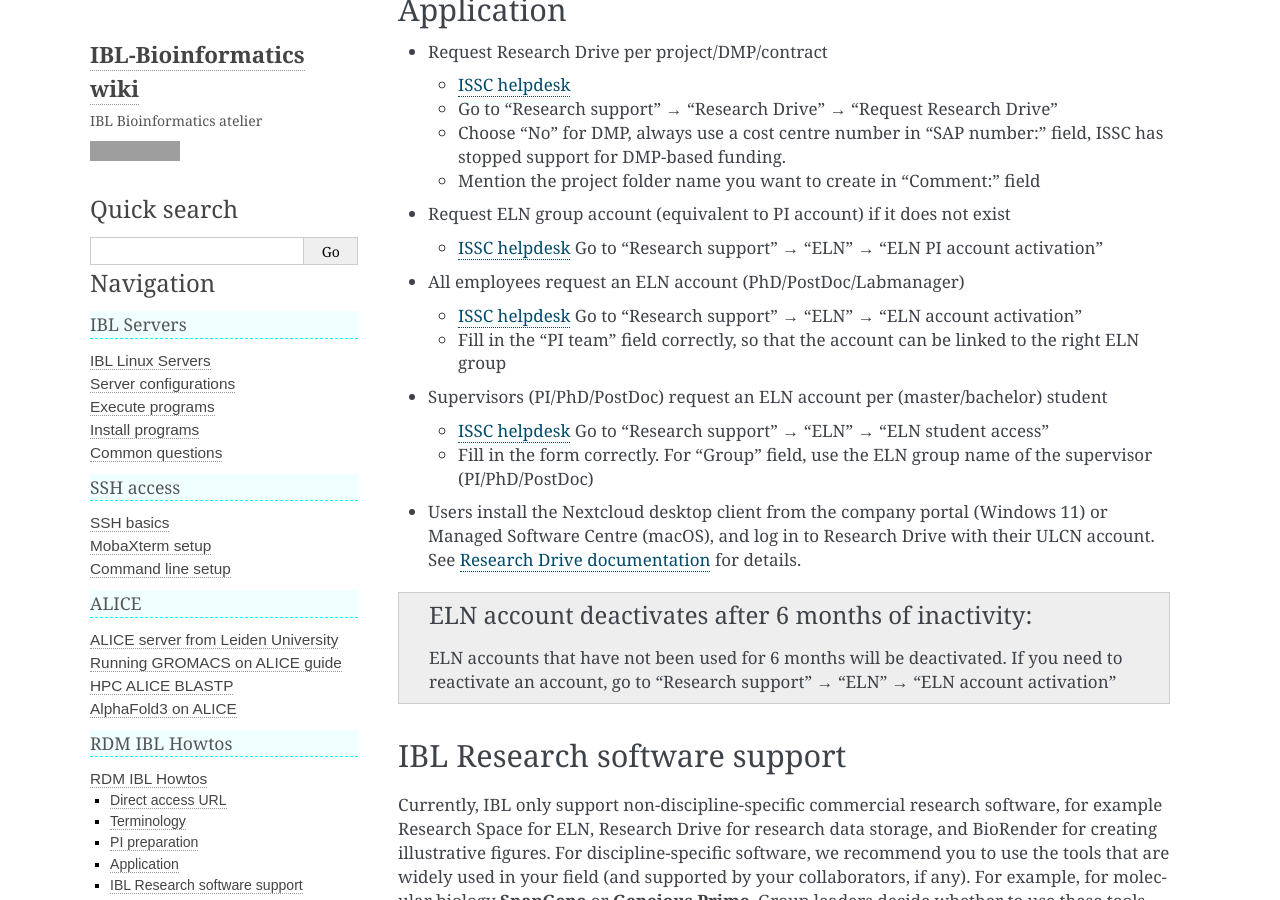
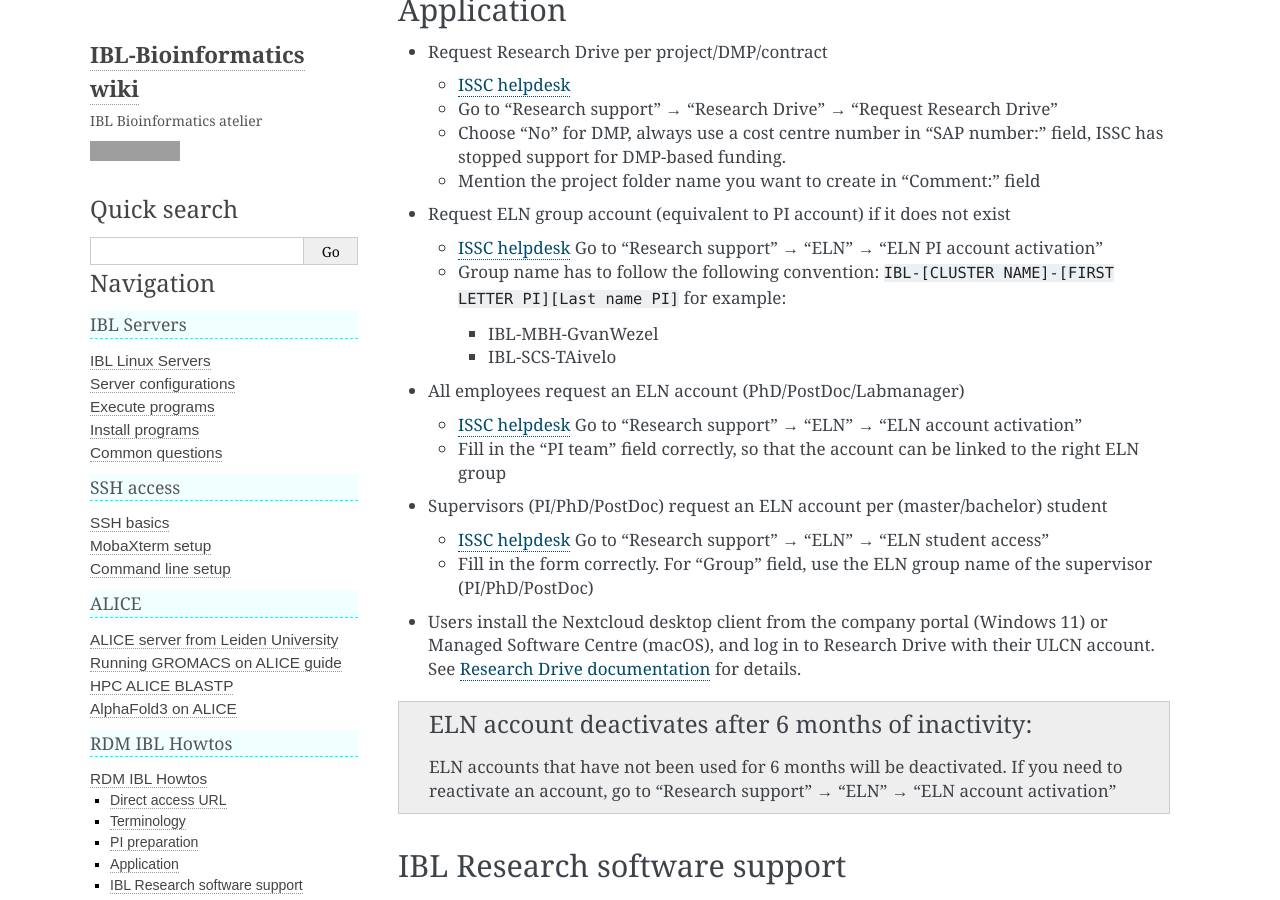
Before and after one commit to IBL-bioinfo/IBL-bioinformatics-wiki, a Sphinx documentation site: the page built from docs/source/rdm_howtos/Intro.md, in a window 1280 px wide and 900 px high, scrolled down 1819 px. Built offline with Sphinx 7.4.7, drawn with Linux system fonts in a browser that asks for light colours; grey boxes are pictures that could not be loaded.

Commit message:
Clarify ELN group account naming convention in documentation

```diff
--- a/docs/source/rdm_howtos/Intro.md
+++ b/docs/source/rdm_howtos/Intro.md
@@ -55,6 +55,9 @@ After drafting your DMP(s), contact ibl.rdm@biology.leidenuniv.nl to have them a
   - Mention the project folder name you want to create in "Comment:" field
 - Request ELN group account (equivalent to PI account) if it does not exist
   - [ISSC helpdesk](https://helpdesk.universiteitleiden.nl/) Go to "Research support" → "ELN" → "ELN PI account activation"
+  - Group name has to follow the following convention: `IBL-[CLUSTER NAME]-[FIRST LETTER PI][Last name PI]` for example:
+    - IBL-MBH-GvanWezel
+    - IBL-SCS-TAivelo
 - All employees request an ELN account (PhD/PostDoc/Labmanager)
   - [ISSC helpdesk](https://helpdesk.universiteitleiden.nl/) Go to "Research support" → "ELN" → "ELN account activation"
   - Fill in the "PI team" field correctly, so that the account can be linked to the right ELN group
```
